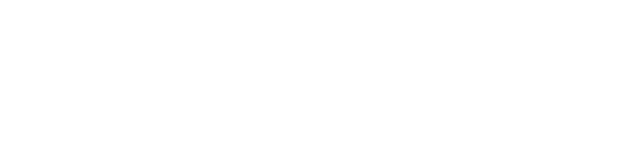
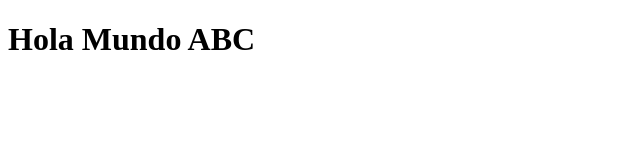
Before and after one commit to SgustavoS/ProyectoFinal_AP, a plain HTML site: page index.html in a window 1280 px wide. Shown: the whole page, without its empty margins (0-640 px from the left). Drawn offline with Linux system fonts and the light colour scheme.

Commit message:
Update index.html

```diff
--- a/index.html
+++ b/index.html
@@ -7,6 +7,6 @@
     <title>Document</title>
 </head>
 <body>
-
+    <h1> Hola Mundo ABC </h1>
 </body>
 </html>
```
